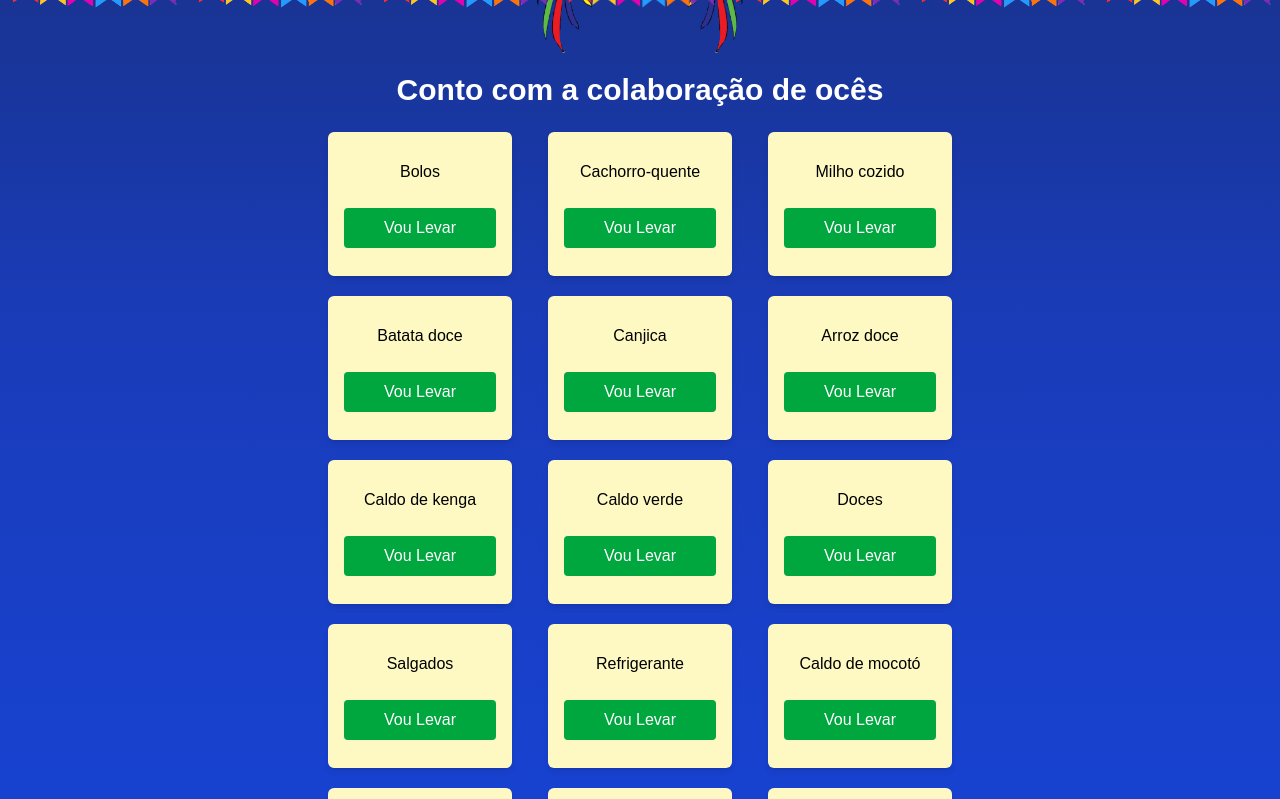
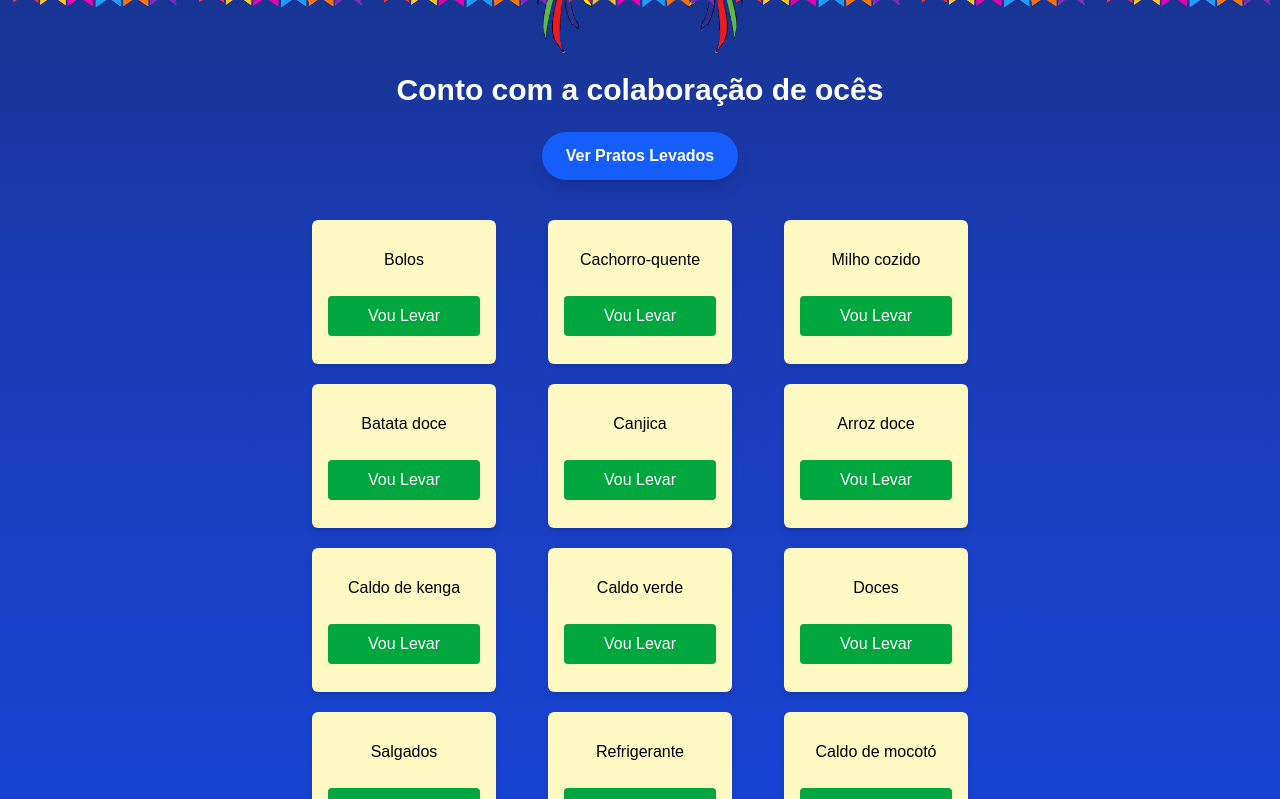
Before and after one commit to GhostS1x/June-celebration, a Next.js app in the folder fj-front-web/: page /pages/coi19sj29 in a window 1280 px wide. Shown: the part 580-1379 px from the top of the page. Built offline with nearby package versions, Linux system fonts and the light colour scheme.

Commit message:
alterando elementos

```diff
--- a/fj-front-web/src/app/pages/coi19sj29/page.jsx
+++ b/fj-front-web/src/app/pages/coi19sj29/page.jsx
@@ -6,6 +6,18 @@ export default function Comidas() {
   const router = useRouter();
   const [alimentos, setAlimentos] = useState([]);
   const [levados, setLevados] = useState([]);
+
+  const itensSemLimite = [
+    "Prato típico",
+    "Caldo de mocotó",
+    "Refrigerate",
+    "Canjica",
+    "Arroz doce",
+    "Caldo de kenga",
+    "Caldo verde",
+    "Quentão",
+    "Vinho quente",
+  ];
 
   useEffect(() => {
     fetch("/api/alimentos")
@@ -171,43 +183,46 @@ export default function Comidas() {
         Voltar
       </button>
       <div className="lg:mt-[15rem] mt-[15rem] h-full my-[10rem]  lg:h-[60rem] lg:m-48">
-        <h1 className="text-2xl lg:text-3xl mt-[25rem] text-white lg:mt-0 font-bold mb-6">
+        <h1 className=" text-2xl lg:text-3xl mt-[25rem] text-white lg:mt-0 font-bold mb-6">
           Conto com a colaboração de ocês
         </h1>
+        <div className="grid justify-items-center">
           <button
             onClick={() => router.push("/pages/levados")}
-        className="fixed bottom-20 right-6 md:hidden bg-blue-600 hover:bg-blue-700 text-white font-bold py-3 px-6 rounded-full shadow-lg z-50"
+            className="bottom-20 bg-blue-600 hover:bg-blue-700 text-white font-bold py-3 px-6 rounded-full shadow-lg z-50"
           >
             Ver Pratos Levados
           </button>
-        <ul className="grid grid-cols-2 justify-items-center sm:grid-cols-2 lg:grid-cols-3 gap-5">
+        </div>
+        <ul className="grid h-[20rem] py-10 grid-cols-2 sm:grid-cols-2 lg:grid-cols-3 gap-5">
           {Array.isArray(alimentos) &&
-            alimentos.map((item) => (
+            alimentos.map((item) => {
+              const semLimite = itensSemLimite.includes(item);
+              const jaFoi = levados.includes(item);
+              const desabilitado = !semLimite && jaFoi;
+
+              return (
                 <li
                   key={item}
-                className="bg-yellow-100  w-46 mx-2 p-4 grid grid-cols-1 rounded-md shadow-md h-36 items-center"
+                  className="bg-yellow-100 w-46 mx-4 p-4 grid grid-cols-1 rounded-md shadow-md h-36 items-center"
                 >
                   <span className="text-black">{item}</span>
                   <button
-                  disabled={item !== "Prato típico" && levados.includes(item)}
+                    disabled={desabilitado}
                     onClick={() => handleLevar(item)}
                     className={`px-4 py-2 rounded ${
-                    item !== "Prato típico" && levados.includes(item)
+                      desabilitado
                         ? "bg-gray-400 cursor-not-allowed"
                         : "bg-green-600 hover:bg-green-700 text-white"
                     }`}
                   >
-                  {item === "Prato típico"
-                    ? "Vou Levar"
-                    : levados.includes(item)
-                    ? "Já foi"
-                    : "Vou Levar"}
+                    {desabilitado ? "Já foi" : "Vou Levar"}
                   </button>
                 </li>
-            ))}
+              );
+            })}
         </ul>
       </div>
-
       <div className="absolute bottom-0 w-full h-24 z-10">
         <div className="h-1/2 bg-green-600 relative overflow-hidden">
           <div className="absolute top-0 left-0 w-full h-full flex justify-between">
```
Lines whose indentation alone changed are shown as unchanged.
